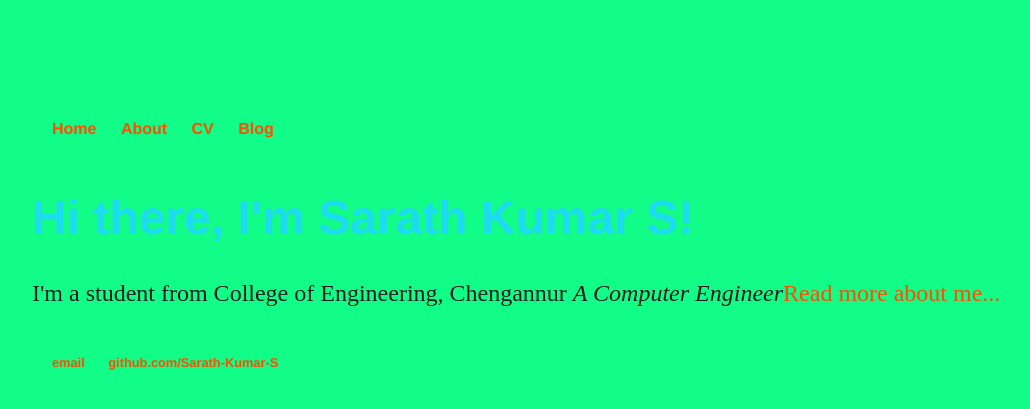
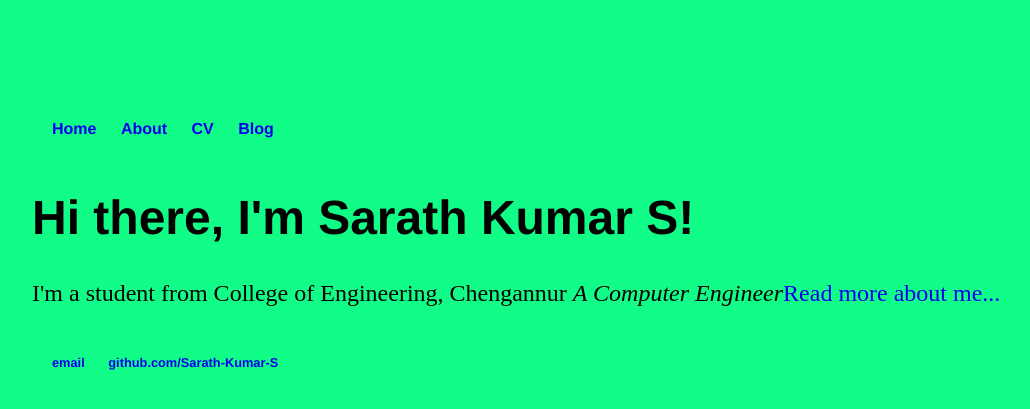
Before and after one commit to sayanpoddar123/Sarath-Kumar-S.github.io, a Jekyll site: the page built from index.html, in a window 1280 px wide. Shown: the top 409 px of the page, without its empty margins (96-1126 px from the left). Built offline with Jekyll 4.4.1, drawn with Linux system fonts in a browser that asks for light colours.

Commit message:
Update main.css

```diff
--- a/css/main.css
+++ b/css/main.css
@@ -1,5 +1,5 @@
 body {
-    color: #1DDCF2;
+
     background-color: #12FD87;
     margin: 100px auto;
     width: 80%;
@@ -16,7 +16,6 @@ nav ul li, footer ul li {
 }
 a {
     text-decoration: none;
-    color: #FE4D01;
 
 }
 a:hover {
@@ -29,21 +28,20 @@ h1 {
 p {
     font-size: 1.5em;
     line-height: 1.4em;
-    color: #1C1B1D;
+
 }
 footer {
     border-top: 1px solid #;
     font-size: .8em;
-    color: #5B3DD2;
 }
 
 ul.posts {
     margin: 20px auto 40px;
     font-size: 1.5em;
-    color: #FEB201;
+
 }
 
 ul.posts li {
     list-style: none;
-    color: #DDAFEA;
+
 }
```
